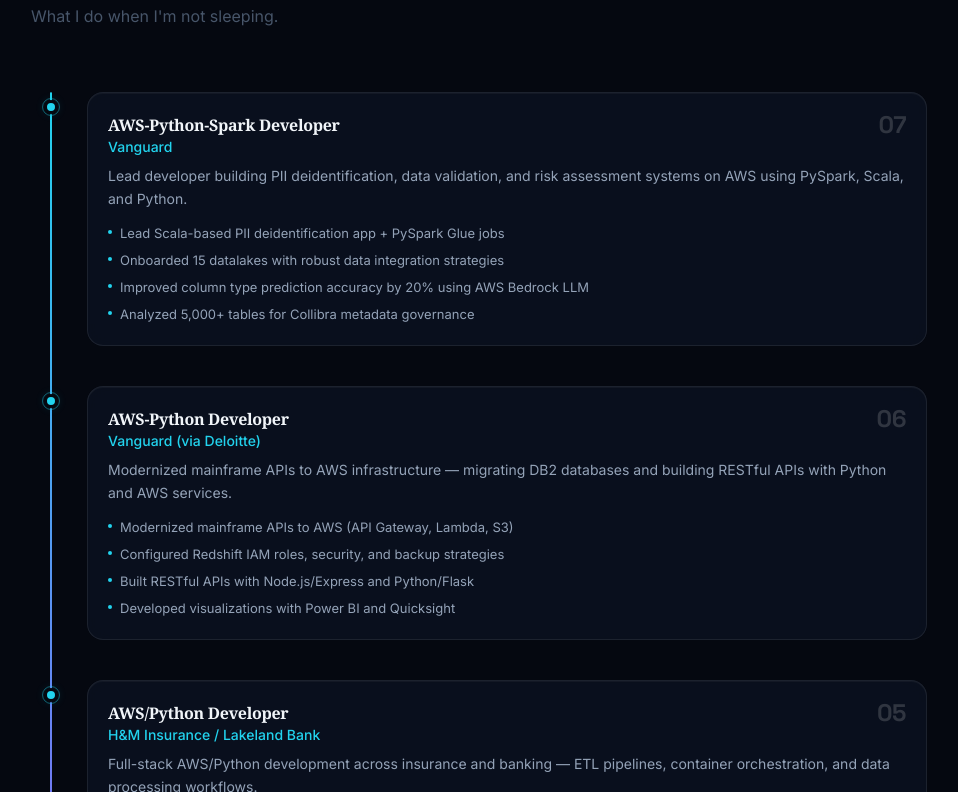
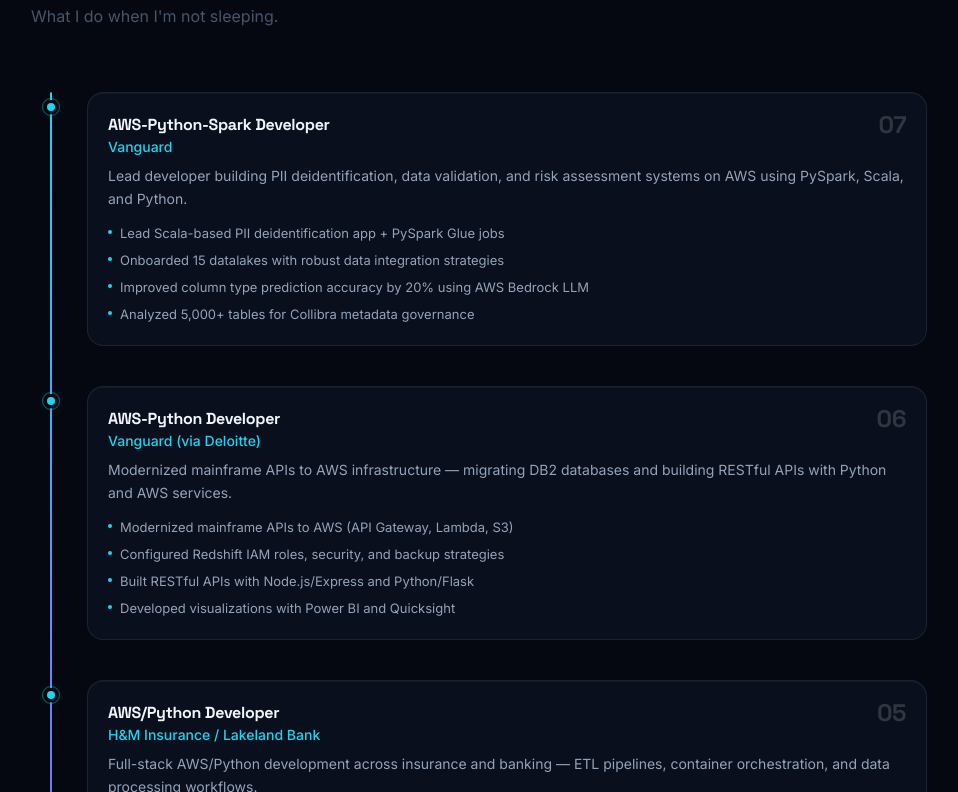
Before and after one commit to Mehulpython/mehulai, a Next.js app: page / in a window 1280 px wide. Shown: the part 2188-2980 px from the top of the page, without its empty margins (161-1119 px from the left). Built offline with nearby package versions, Linux system fonts and the light colour scheme.

Commit message:
feat(theme): phase 5 polish — retire last Fraunces reference to font-display var

```diff
--- a/src/app/globals.css
+++ b/src/app/globals.css
@@ -122,8 +122,7 @@
 }
 
 h1, h2, h3, h4, h5, h6 {
-  font-family: 'Fraunces', Georgia, serif;
-  font-optical-sizing: auto;
+  font-family: var(--font-display);
   letter-spacing: -0.02em;
 }
 
```
